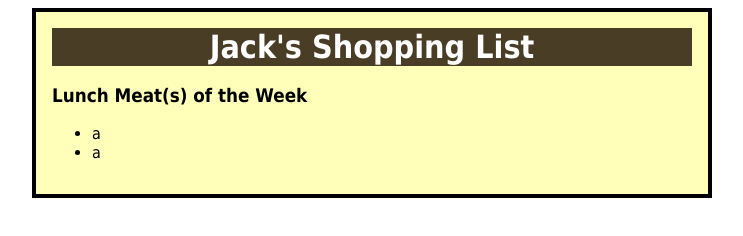
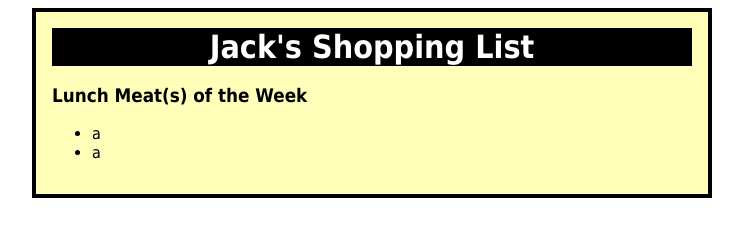
Before and after one commit to JackTheBear/Shopping, a plain HTML site: page index.html in a window 1280 px wide. Shown: the whole page, without its empty margins (268-1011 px from the left). Drawn offline with Linux system fonts and the light colour scheme.

Commit message:
Update index.css

```diff
--- a/index.css
+++ b/index.css
@@ -16,7 +16,7 @@ h1 {
 	margin: 0;
 	font-size: 2em;
 	color: white;
-	background: #493D26;
+	background: black;
 }
 
 h2 {
```
